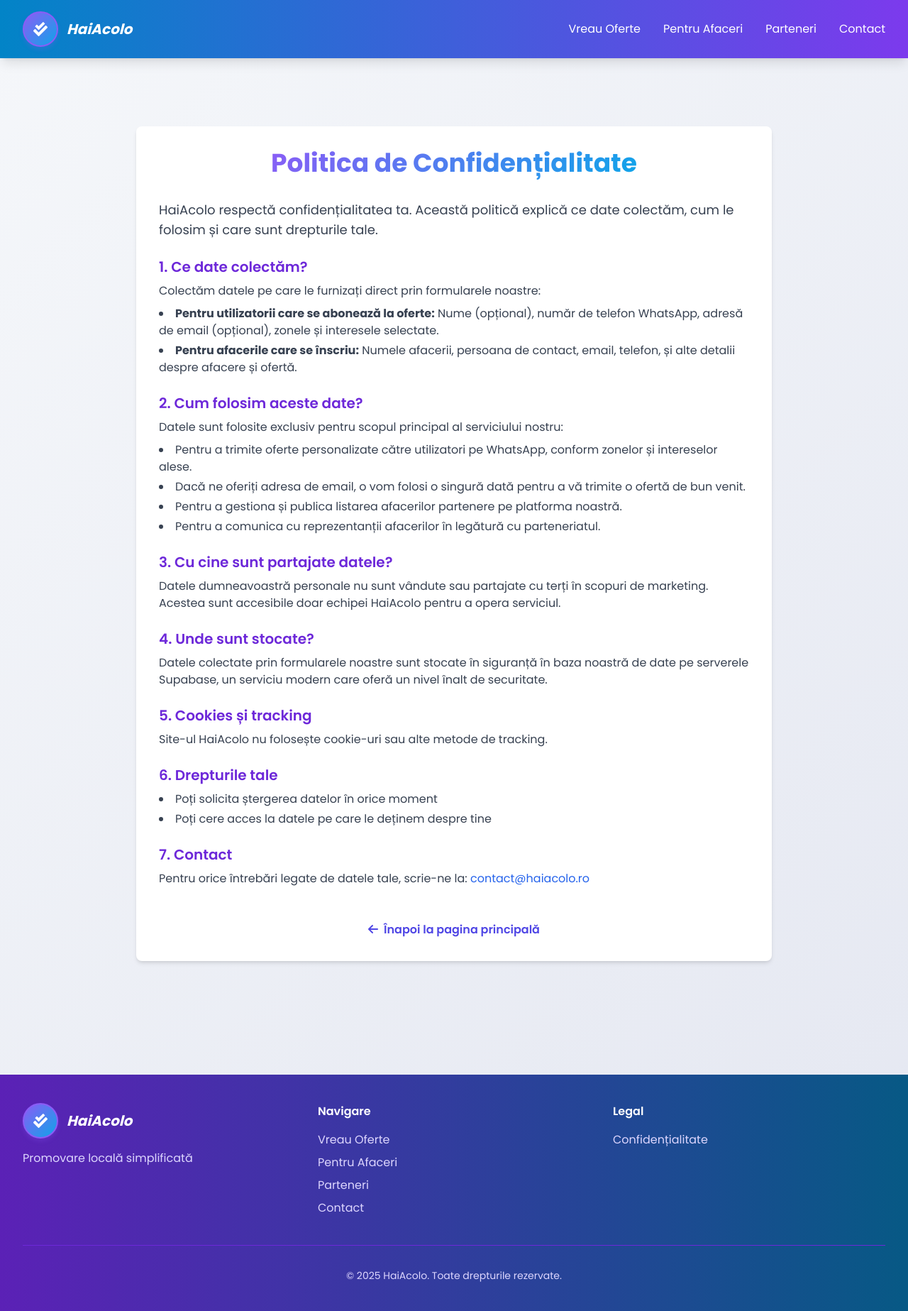
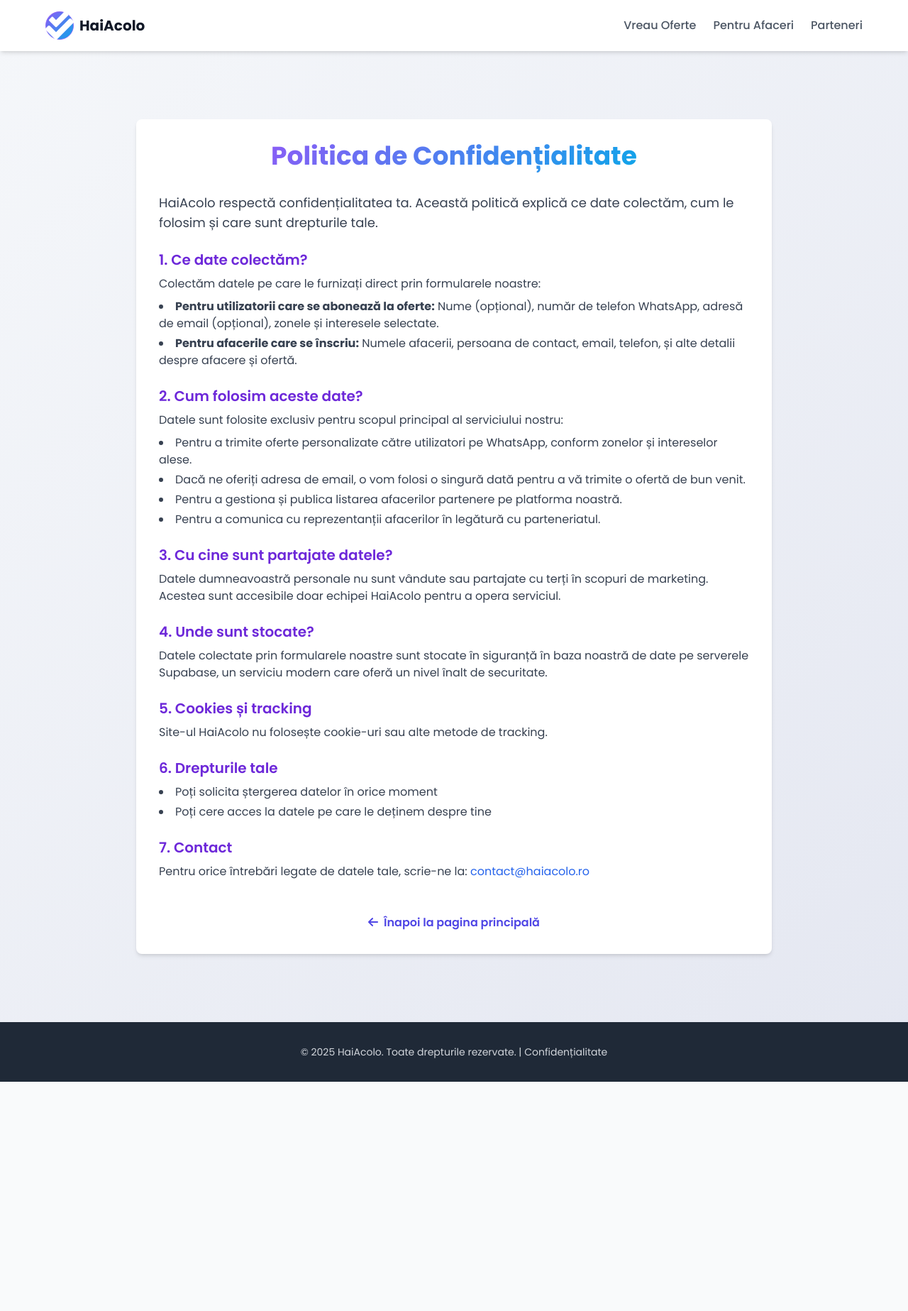
Before and after one commit to viabolat/haiacolo, a website: page privacy.html in a window 1280 px wide. Shown: the whole page at 71% size. After the commit the page ends 1524 px from the top, so only its background shows below. Drawn offline with nearby package versions, Linux system fonts and the light colour scheme.

Commit message:
Refactor privacy.html for mobile menu unification
Refactor privacy.html to unify mobile menu styles and simplify header/footer structure.

```diff
--- a/privacy.html
+++ b/privacy.html
@@ -6,12 +6,10 @@
     <meta name="viewport" content="width=device-width, initial-scale=1.0">
     <title>Politica de Confidențialitate | HaiAcolo</title>
 
-    <!-- SEO Meta -->
     <meta name="description"
         content="Politica de confidențialitate pentru HaiAcolo. Înțelege ce date colectăm, cum le folosim și care sunt drepturile tale. Nu folosim cookie-uri sau metode de tracking.">
     <link rel="canonical" href="https://www.haiacolo.ro/privacy" />
 
-    <!-- Open Graph (Facebook, LinkedIn) -->
     <meta property="og:title" content="Politica de Confidențialitate | HaiAcolo" />
     <meta property="og:description"
         content="Politica de confidențialitate pentru HaiAcolo. Înțelege ce date colectăm, cum le folosim și care sunt drepturile tale." />
@@ -20,14 +18,12 @@
     <meta property="og:type" content="website" />
     <meta property="og:site_name" content="HaiAcolo" />
 
-    <!-- Twitter Card -->
     <meta name="twitter:card" content="summary_large_image" />
     <meta name="twitter:title" content="Politica de Confidențialitate | HaiAcolo" />
-    <meta name="twitter:description"
+    <meta property="twitter:description"
         content="Politica de confidențialitate pentru HaiAcolo. Înțelege ce date colectăm, cum le folosim și care sunt drepturile tale." />
-    <meta name="twitter:image" content="https://www.haiacolo.ro/public/logo.png" />
+    <meta property="twitter:image" content="https://www.haiacolo.ro/public/logo.png" />
 
-    <!-- Tailwind -->
     <script src="https://cdn.tailwindcss.com"></script>
     <script>
         tailwind.config = {
@@ -35,28 +31,12 @@
                 extend: {
                     colors: {
                         primary: {
-                            50: '#f5f3ff',
-                            100: '#ede9fe',
-                            200: '#ddd6fe',
-                            300: '#c4b5fd',
-                            400: '#a78bfa',
-                            500: '#8b5cf6',
-                            600: '#7c3aed',
-                            700: '#6d28d9',
-                            800: '#5b21b6',
-                            900: '#4c1d95',
+                            50: '#f5f3ff', 100: '#ede9fe', 200: '#ddd6fe', 300: '#c4b5fd', 400: '#a78bfa',
+                            500: '#8b5cf6', 600: '#7c3aed', 700: '#6d28d9', 800: '#5b21b6', 900: '#4c1d95',
                         },
                         secondary: {
-                            50: '#f0f9ff',
-                            100: '#e0f2fe',
-                            200: '#bae6fd',
-                            300: '#7dd3fc',
-                            400: '#38bdf8',
-                            500: '#0ea5e9',
-                            600: '#0284c7',
-                            700: '#0369a1',
-                            800: '#075985',
-                            900: '#0c4a6e',
+                            50: '#f0f9ff', 100: '#e0f2fe', 200: '#bae6fd', 300: '#7dd3fc', 400: '#38bdf8',
+                            500: '#0ea5e9', 600: '#0284c7', 700: '#0369a1', 800: '#075985', 900: '#0c4a6e',
                         }
                     }
                 }
@@ -64,17 +44,14 @@
         }
     </script>
 
-    <!-- Icons -->
     <link rel="stylesheet" href="https://cdnjs.cloudflare.com/ajax/libs/font-awesome/6.4.0/css/all.min.css">
 
 
-    <!-- Optional Favicon -->
     <link rel="icon" href="/public/logo.png" type="image/png" sizes="32x32">
     <link rel="icon" href="/public/logo.png" type="image/png" sizes="16x16">
     <link rel="apple-touch-icon" sizes="180x180" href="/public/logo.png">
     <link rel="icon" href="/public/logo.svg" type="image/svg+xml" sizes="any">
 
-    <!-- JSON-LD Structured Data -->
     <script type="application/ld+json">
     {
       "@context": "https://schema.org",
@@ -106,18 +83,7 @@
             scroll-behavior: smooth;
         }
 
-        .logo-circle {
-            width: 50px;
-            height: 50px;
-            border-radius: 50%;
-            background: linear-gradient(135deg, #8b5cf6 0%, #0ea5e9 100%);
-            display: flex;
-            align-items: center;
-            justify-content: center;
-            position: relative;
-            box-shadow: 0 4px 6px rgba(139, 92, 246, 0.2);
-            border: 2px solid #8b5cf6;
-        }
+        /* Removed complex logo and mobile menu styles for unification */
 
         .gradient-text {
             background: linear-gradient(135deg, #8b5cf6 0%, #0ea5e9 100%);
@@ -126,63 +92,40 @@
             -webkit-text-fill-color: transparent;
             font-weight: 700;
         }
-
-        #mobile-menu {
-            transition: all 0.3s ease;
-        }
     </style>
 </head>
 
 <body class="bg-gray-50 text-gray-900 flex flex-col min-h-screen">
 
-    <header class="bg-gradient-to-r from-secondary-600 to-primary-600 shadow-lg sticky top-0 z-50">
-        <nav class="max-w-7xl mx-auto px-4 sm:px-6 lg:px-8" aria-label="Main navigation">
-            <div class="flex justify-between items-center py-4">
-                <a href="/index" title="HaiAcolo Home" class="hover:opacity-90 transition-opacity flex items-center">
-                    <div class="logo-circle mr-3 floating" aria-hidden="true">
-                        <svg xmlns="http://www.w3.org/2000/svg" viewBox="0 0 512 512" class="w-5 h-5 fill-white">
-                            <path
-                                d="M505 174.8l-39.6-39.6c-9.4-9.4-24.6-9.4-33.9 0L192 374.7 80.6 263.2c-9.4-9.4-24.6-9.4-33.9 0L7 302.9c-9.4 9.4-9.4 24.6 0 34L175 505c9.4 9.4 24.6 9.4 33.9 0l296-296.2c9.4-9.5 9.4-24.7 .1-34zm-324.3 106c6.2 6.3 16.4 6.3 22.6 0l208-208.2c6.2-6.3 6.2-16.4 0-22.6L366.1 4.7c-6.2-6.3-16.4-6.3-22.6 0L192 156.2l-55.4-55.5c-6.2-6.3-16.4-6.3-22.6 0L68.7 146c-6.2 6.3-6.2 16.4 0 22.6l112 112.2z" />
-                        </svg>
-                    </div>
-                    <span class="text-xl font-bold text-white italic">HaiAcolo</span>
-                </a>
-                <div class="hidden md:flex space-x-8">
-                    <a href="/user" class="text-white hover:text-secondary-200 transition-colors nav-link">Vreau
-                        Oferte</a>
-                    <a href="/founder" class="text-white hover:text-secondary-200 transition-colors nav-link">Pentru
-                        Afaceri</a>
-                    <a href="/directory"
-                        class="text-white hover:text-secondary-200 transition-colors nav-link">Parteneri</a>
-                    <a href="mailto:contact@haiacolo.ro"
-                        class="text-white hover:text-secondary-200 nav-link">Contact</a>
-                </div>
-                <button id="mobile-menu-button" class="md:hidden text-white">
-                    <i class="fas fa-bars text-xl"></i>
-                </button>
-            </div>
-        </nav>
+    <header class="p-4 bg-white shadow-md sticky top-0 z-10">
+        <div class="max-w-6xl mx-auto flex justify-between items-center">
+            <a href="/index" title="HaiAcolo Home" class="flex items-center text-xl font-bold text-gray-900">
+                <img src="/public/logo.svg" alt="HaiAcolo Logo" class="w-10 h-10 mr-2">
+                HaiAcolo
+            </a>
+            <nav class="hidden md:flex space-x-6">
+                <a href="/user" class="text-gray-600 hover:text-secondary-600 font-medium transition duration-200">Vreau Oferte</a>
+                <a href="/founder" class="text-gray-600 hover:text-primary-600 font-medium transition duration-200">Pentru Afaceri</a>
+                <a href="/directory" class="text-gray-600 hover:text-primary-600 font-medium transition duration-200">Parteneri</a>
+            </nav>
+            <button id="mobile-menu-button-privacy" class="md:hidden text-gray-600">
+                <i class="fas fa-bars text-xl"></i>
+            </button>
+        </div>
     </header>
 
-    <!-- Mobile Menu -->
-    <div id="mobile-menu" class="hidden fixed inset-0 bg-white z-50 flex-col items-center pt-20">
-        <button id="close-mobile-menu" class="absolute top-4 right-4 text-gray-600">
+    <div id="mobile-menu-privacy" class="hidden fixed inset-0 bg-white z-50 pt-20">
+        <button id="close-mobile-menu-privacy" class="absolute top-4 right-4 text-gray-600">
             <i class="fas fa-times text-2xl"></i>
         </button>
-        <div class="space-y-8 text-center">
-            <a href="mailto:contact@haiacolo.ro"
-                class="block text-2xl font-medium text-gray-900 hover:text-indigo-600">Contact</a>
-            <a href="/directory" class="block text-2xl font-medium text-gray-900 hover:text-indigo-600">Parteneri</a>
-            <a href="/user" class="block text-2xl font-medium text-gray-900 hover:text-indigo-600">Vreau Oferte</a>
-            <a href="/founder" class="block text-2xl font-medium text-gray-900 hover:text-indigo-600">Pentru
-                Afacere</a>
-            <a href="/privacy"
-                class="block text-2xl font-medium text-gray-900 hover:text-indigo-600">Confidențialitate</a>
+        <div class="space-y-8 text-center p-6">
+            <a href="/user" class="block text-2xl font-medium text-gray-900 hover:text-secondary-600">Vreau Oferte</a>
+            <a href="/founder" class="block text-2xl font-medium text-gray-900 hover:text-primary-600">Pentru Afaceri</a>
+            <a href="/directory" class="block text-2xl font-medium text-gray-900 hover:text-primary-600">Parteneri</a>
         </div>
     </div>
 
-    <!-- Privacy Policy Section -->
-    <section class="py-16 md:py-24">
+    <section class="py-16 md:py-24 flex-grow">
         <div class="container mx-auto px-4">
             <div class="max-w-4xl mx-auto bg-white p-8 rounded-lg shadow-md">
                 <h2 class="text-3xl md:text-4xl font-bold text-center mb-8">
@@ -258,71 +201,30 @@
         </div>
     </section>
 
-    <!-- Footer -->
-    <footer class="bg-gradient-to-r from-primary-800 to-secondary-800 text-white py-10 mt-16">
-        <div class="max-w-7xl mx-auto px-4 sm:px-6 lg:px-8">
-            <div class="grid md:grid-cols-3 gap-8">
-                <div>
-                    <div class="flex items-center mb-4">
-                        <div class="logo-circle mr-3" aria-hidden="true">
-                            <svg xmlns="http://www.w3.org/2000/svg" viewBox="0 0 512 512" class="w-5 h-5 fill-white">
-                                <path
-                                    d="M505 174.8l-39.6-39.6c-9.4-9.4-24.6-9.4-33.9 0L192 374.7 80.6 263.2c-9.4-9.4-24.6-9.4-33.9 0L7 302.9c-9.4 9.4-9.4 24.6 0 34L175 505c9.4 9.4 24.6 9.4 33.9 0l296-296.2c9.4-9.5 9.4-24.7 .1-34zm-324.3 106c6.2 6.3 16.4 6.3 22.6 0l208-208.2c6.2-6.3 6.2-16.4 0-22.6L366.1 4.7c-6.2-6.3-16.4-6.3-22.6 0L192 156.2l-55.4-55.5c-6.2-6.3-16.4-6.3-22.6 0L68.7 146c-6.2 6.3-6.2 16.4 0 22.6l112 112.2z" />
-                            </svg>
-                        </div>
-                        <span class="text-xl font-bold text-white italic">HaiAcolo</span>
-                    </div>
-                    <p class="text-primary-200 mb-4">Promovare locală simplificată</p>
-                </div>
-                <div>
-                    <h4 class="text-white font-semibold mb-4">Navigare</h4>
-                    <ul class="space-y-2">
-                        <li><a href="/user" class="text-primary-200 hover:text-white transition-colors">Vreau
-                                Oferte</a>
-                        </li>
-                        <li><a href="/founder" class="text-primary-200 hover:text-white transition-colors">Pentru
-                                Afaceri</a>
-                        </li>
-                        <li><a href="/directory"
-                                class="text-primary-200 hover:text-white transition-colors">Parteneri</a>
-                        </li>
-                        <li><a href="mailto:contact@haiacolo.ro"
-                                class="text-primary-200 hover:text-white transition-colors">Contact</a>
-                        </li>
-                    </ul>
-                </div>
-                <div>
-                    <h4 class="text-white font-semibold mb-4">Legal</h4>
-                    <ul class="space-y-2">
-                        <li><a href="/privacy"
-                                class="text-primary-200 hover:text-white transition-colors">Confidențialitate</a>
-                        </li>
-                    </ul>
-                </div>
-            </div>
-            <div class="mt-10 pt-8 border-t border-primary-700 text-center text-sm text-primary-200">
-                <p>&copy; 2025 HaiAcolo. Toate drepturile rezervate.</p>
-            </div>
-        </div>
+    <footer class="p-8 bg-gray-800 text-center text-gray-300 mt-0">
+        <p class="text-sm">&copy; 2025 HaiAcolo. Toate drepturile rezervate. |
+            <a href="/privacy" class="hover:text-primary-500">Confidențialitate</a>
+        </p>
     </footer>
 
     <script>
-        // Mobile Menu Functionality
+        // Mobile Menu Functionality (Unified)
         document.addEventListener("DOMContentLoaded", function () {
-            const mobileMenuButton = document.getElementById("mobile-menu-button");
-            const closeMobileMenu = document.getElementById("close-mobile-menu");
-            const mobileMenu = document.getElementById("mobile-menu");
+            const mobileMenuButton = document.getElementById("mobile-menu-button-privacy");
+            const closeMobileMenu = document.getElementById("close-mobile-menu-privacy");
+            const mobileMenu = document.getElementById("mobile-menu-privacy");
+            const body = document.body;
 
             // Open mobile menu
             mobileMenuButton.addEventListener("click", function () {
                 mobileMenu.classList.remove("hidden");
-                document.body.style.overflow = "hidden";
+                body.style.overflow = "hidden";
             });
 
             // Close mobile menu
             closeMobileMenu.addEventListener("click", function () {
                 mobileMenu.classList.add("hidden");
-                document.body.style.overflow = "";
+                body.style.overflow = "";
             });
 
             // Close menu when clicking on links
@@ -335,7 +237,7 @@
                     }
 
                     mobileMenu.classList.add("hidden");
-                    document.body.style.overflow = "";
+                    body.style.overflow = "";
 
                     if (!this.href.startsWith("mailto:")) {
                         setTimeout(() => {
```
